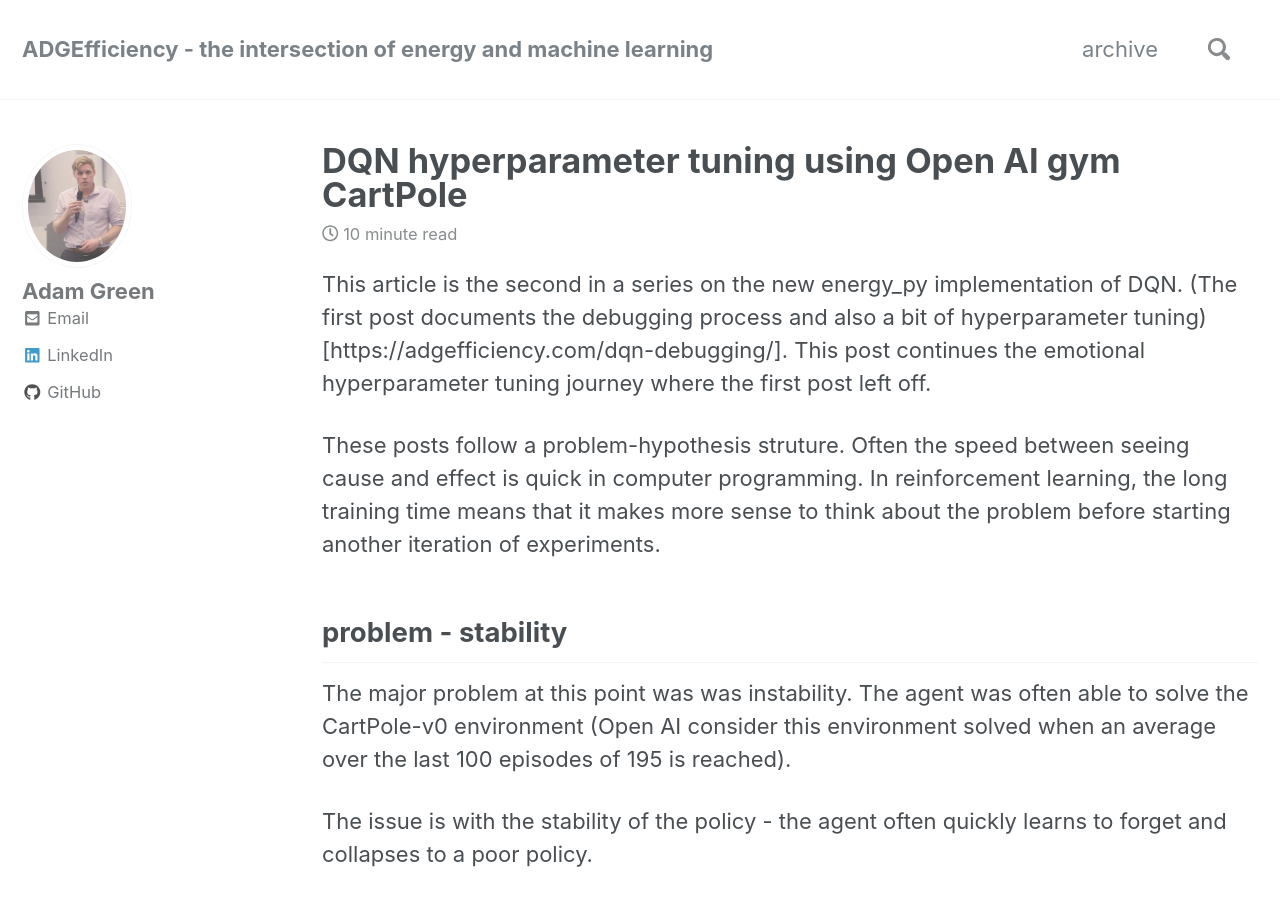
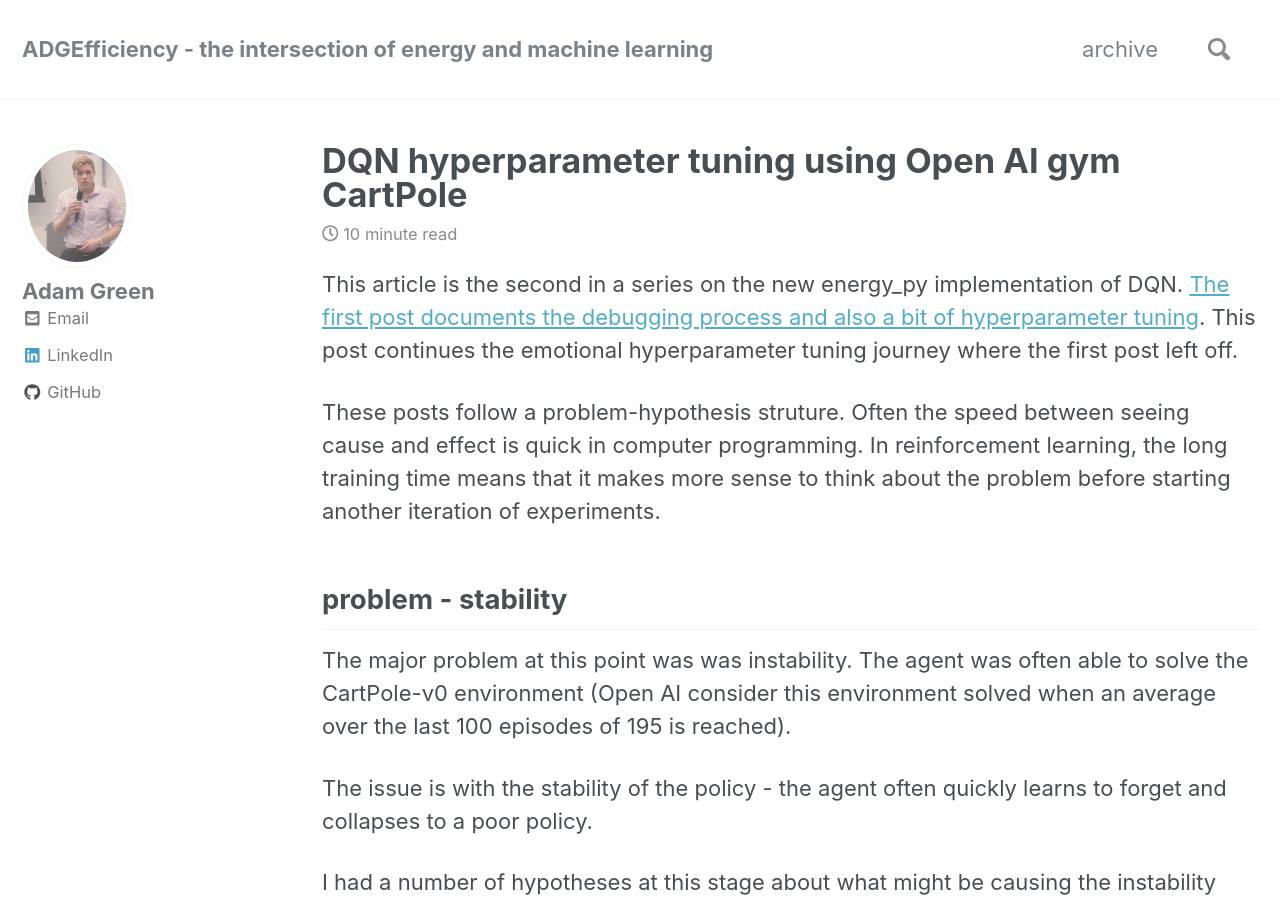
Before and after one commit to ADGEfficiency/adgefficiency.github.io, a Jekyll site: the page built from _posts/2018-08-02-dqn-tuning.md, in a window 1280 px wide and 900 px high. Built offline with Jekyll 4.4.1, drawn with Linux system fonts in a browser that asks for light colours; nearby versions of some CDN libraries.

Commit message:
dqn debug & tuning posts

```diff
--- a/_posts/2018-08-02-dqn-tuning.md
+++ b/_posts/2018-08-02-dqn-tuning.md
@@ -6,7 +6,7 @@ categories:
   - Reinforcement Learning
 
 ---
-This article is the second in a series on the new energy_py implementation of DQN.  (The first post documents the debugging process and also a bit of hyperparameter tuning)[https://adgefficiency.com/dqn-debugging/].  This post continues the emotional hyperparameter tuning journey where the first post left off.
+This article is the second in a series on the new energy_py implementation of DQN.  [The first post documents the debugging process and also a bit of hyperparameter tuning](https://adgefficiency.com/dqn-debugging/).  This post continues the emotional hyperparameter tuning journey where the first post left off.
 
 These posts follow a problem-hypothesis struture.  Often the speed between seeing cause and effect is quick in computer programming.  In reinforcement learning, the long training time means that it makes more sense to think about the problem before starting another iteration of experiments.
 
```
